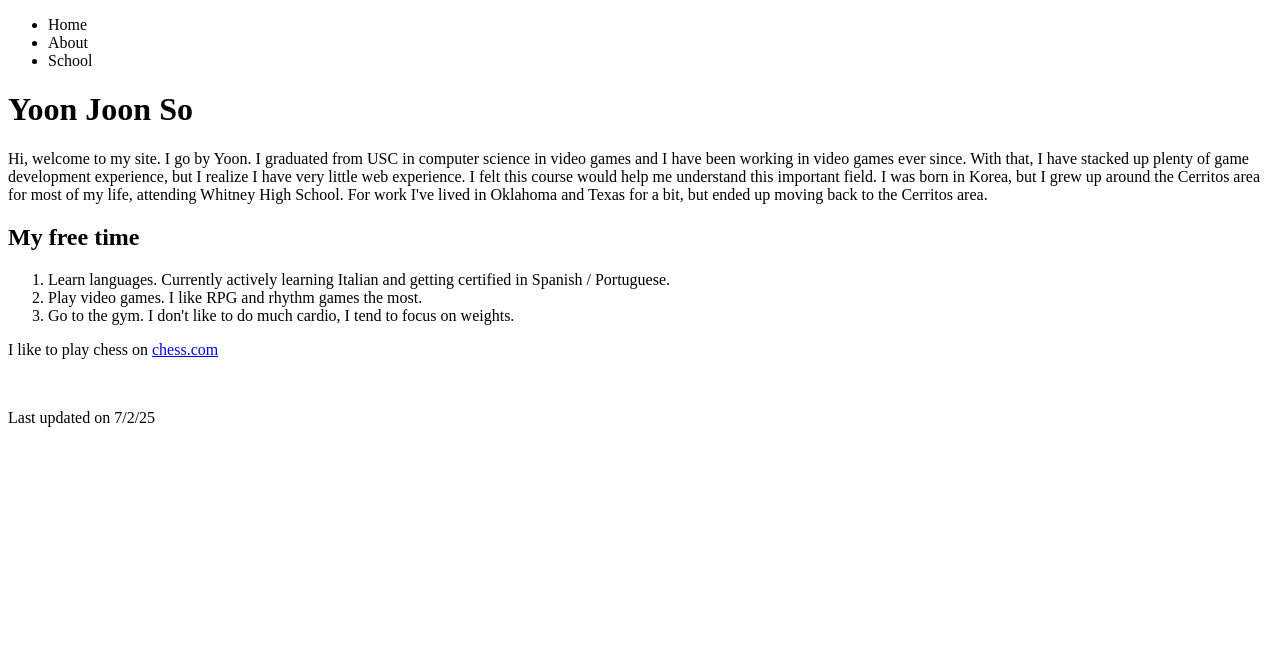
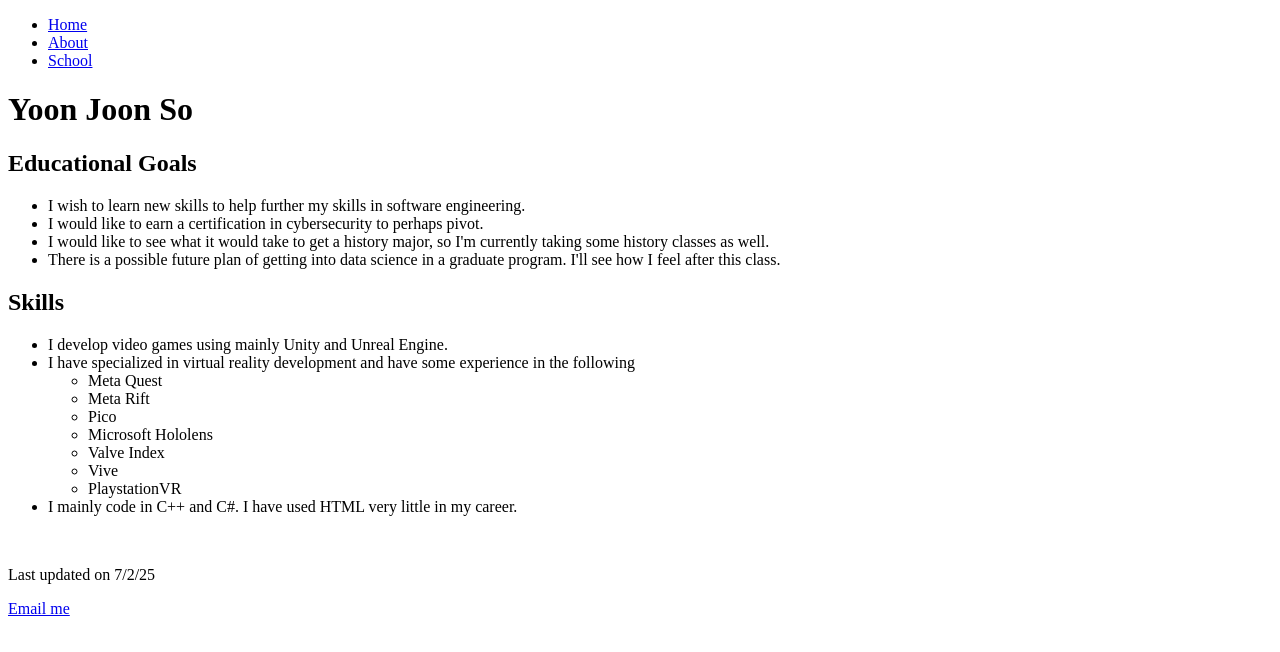
Before and after one commit to yoonjoonso/cis162, a plain HTML site: page about.html in a window 1280 px wide. Drawn offline with Linux system fonts and the light colour scheme.

Commit message:
Add files via upload
Update sites

```diff
--- a/about.html
+++ b/about.html
@@ -5,30 +5,43 @@
         <meta charset="utf-8">
     </head>
     <body>
+        <nav>
+            <ul>
+                <li><a href="index.html">Home</a></li>
+                <li><a href="about.html">About</a></li>
+                <li><a href="#.html">School</a></li>
+            </ul>
+        </nav>
+
+        <h1>Yoon Joon So</h1>
+        <h2>Educational Goals</h2>
         <ul>
-            <li><nav>Home</nav></li>
-            <li><nav>About</nav></li>
-            <li><nav>School</nav></li>
+            <li>I wish to learn new skills to help further my skills in software engineering.</li>
+            <li>I would like to earn a certification in cybersecurity to perhaps pivot.</li>
+            <li>I would like to see what it would take to get a history major, so I'm currently taking some history classes as well.</li>
+            <li>There is a possible future plan of getting into data science in a graduate program. I'll see how I feel after this class.</li>
         </ul>
-        <h1>Yoon Joon So</h1>
-        <p>Hi, welcome to my site. I go by Yoon. I graduated from USC in computer science in video games and I have
-        been working in video games ever since. With that, I have stacked up plenty of game development experience,
-        but I realize I have very little web experience. I felt this course would help me understand this important field.
-        I was born in Korea, but I grew up around the Cerritos area for most of my life, attending Whitney High School.
-        For work I've lived in Oklahoma and Texas for a bit, but ended up moving back to the Cerritos area.</p>
-
-        <h2>My free time</h2>
-
-        <ol>
-            <li>Learn languages. Currently actively learning Italian
-            and getting certified in Spanish / Portuguese.</li>
-            <li>Play video games. I like RPG and rhythm games the most.</li>
-            <li>Go to the gym. I don't like to do much cardio, I tend to focus on weights.</li>
-        </ol>
-
-        <p>I like to play chess on <a href="https://www.chess.com/">chess.com</a></p>
+        <h2>Skills</h2>
+        <ul>
+            <li>I develop video games using mainly Unity and Unreal Engine.</li>
+            <li>I have specialized in virtual reality development and have some experience in the following
+                <ul>
+                    <li>Meta Quest</li>
+                    <li>Meta Rift</li>
+                    <li>Pico</li>
+                    <li>Microsoft Hololens</li>
+                    <li>Valve Index</li>
+                    <li>Vive</li>
+                    <li>PlaystationVR</li>
+                </ul>
+            </li>
+            <li>I mainly code in C++ and C#. I have used HTML very little in my career.</li>
+        </ul>
 
         <div style="margin-bottom: 50px;"></div>
-        <footer>Last updated on 7/2/25</footer>
+        <footer>
+            <p>Last updated on 7/2/25</p>
+            <p><a href="yoonjoonso@gmail.com">Email me</a></p>
+        </footer>
     </body>
 </html>
```
Also changed, not shown: index.html (+12 -6 lines).
